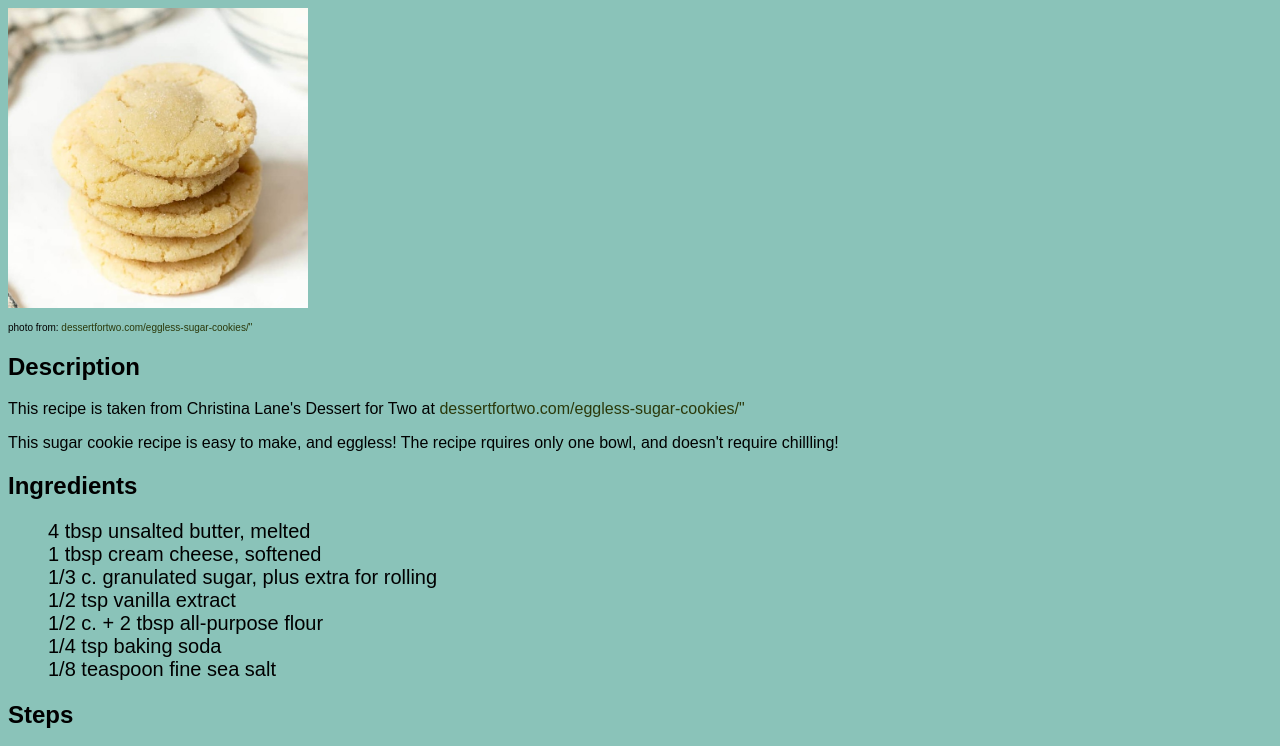
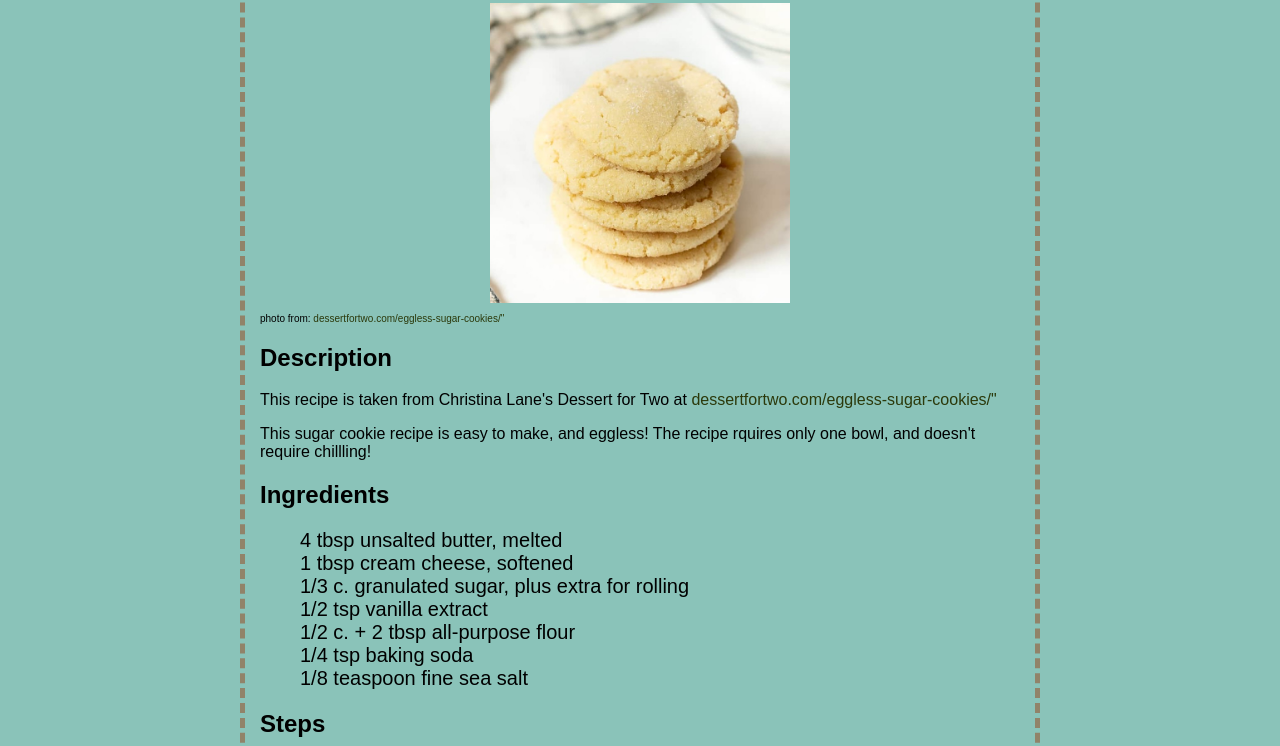
Before and after one commit to jh80/odin-recipes, a plain HTML site: page recipes/eggless-sugar-cookies.html in a window 1280 px wide. Shown: the part 91-837 px from the top of the page. Drawn offline with Linux system fonts and the light colour scheme.

Commit message:
Center recipe and recipe photo

```diff
--- a/recipes/eggless-sugar-cookies.html
+++ b/recipes/eggless-sugar-cookies.html
@@ -8,7 +8,8 @@
 </head>
 <body>
     <h1>Eggless Sugar Cookies</h1>
-    <img src="../images/eggless-sugar-cookies.jpeg" alt="A stack of 5 eggless sugar cookies on a white counter" width="300" height="300">
+    <div class="recipe-card">
+        <img class="recipe-photo" src="../images/eggless-sugar-cookies.jpeg" alt="A stack of 5 eggless sugar cookies on a white counter" width="300" height="300">
         <p class="credit">photo from: <a href="https://www.dessertfortwo.com/eggless-sugar-cookies/">dessertfortwo.com/eggless-sugar-cookies/"</a></p>
 
         <h2>Description</h2>
@@ -59,5 +60,6 @@
         <h2>Notes</h2>
         Store any leftover cookies in an air-tight container at room
         temperature for 2 days.
+    </div>
 </body>
 </html>
--- a/style.css
+++ b/style.css
@@ -69,3 +69,15 @@ a:hover {
     font-size: 10px;
     padding-top: 0px;
 }
+
+.recipe-card {
+    border: 5px dashed #918369;
+    width: 800px;
+    padding: 70px 15px 15px 15px;
+    margin: -80px auto 15px auto;
+}
+
+.recipe-photo {
+    display: block;
+    margin: 0px auto;
+}
```
Lines whose indentation alone changed are shown as unchanged.
